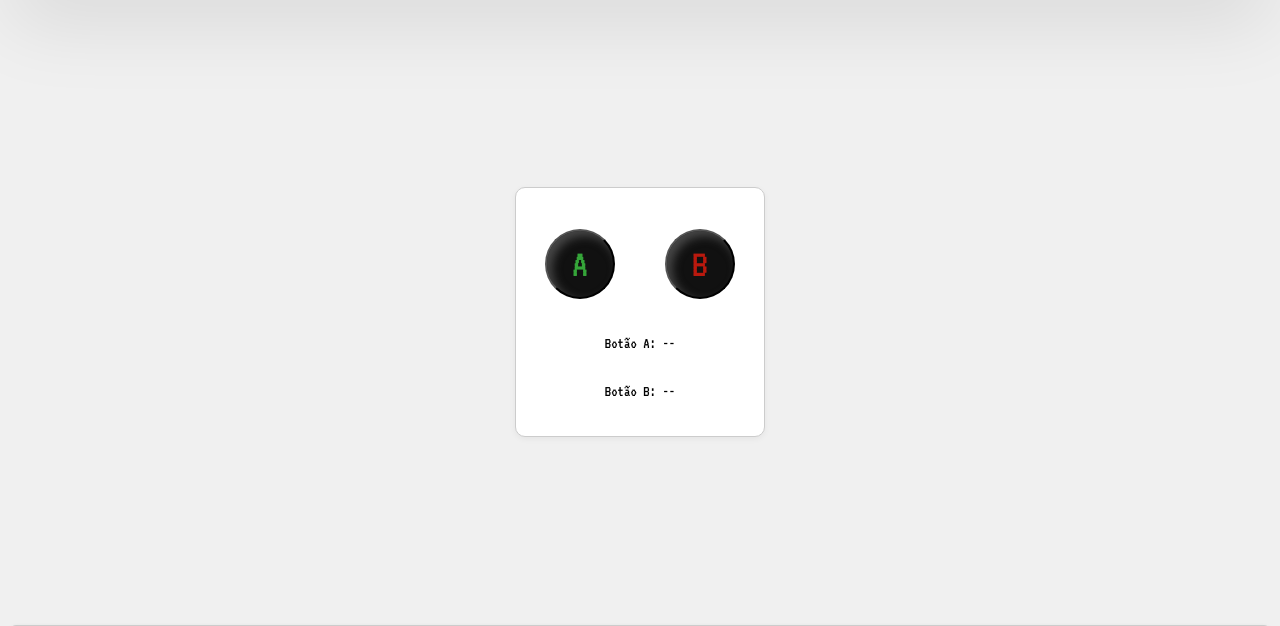
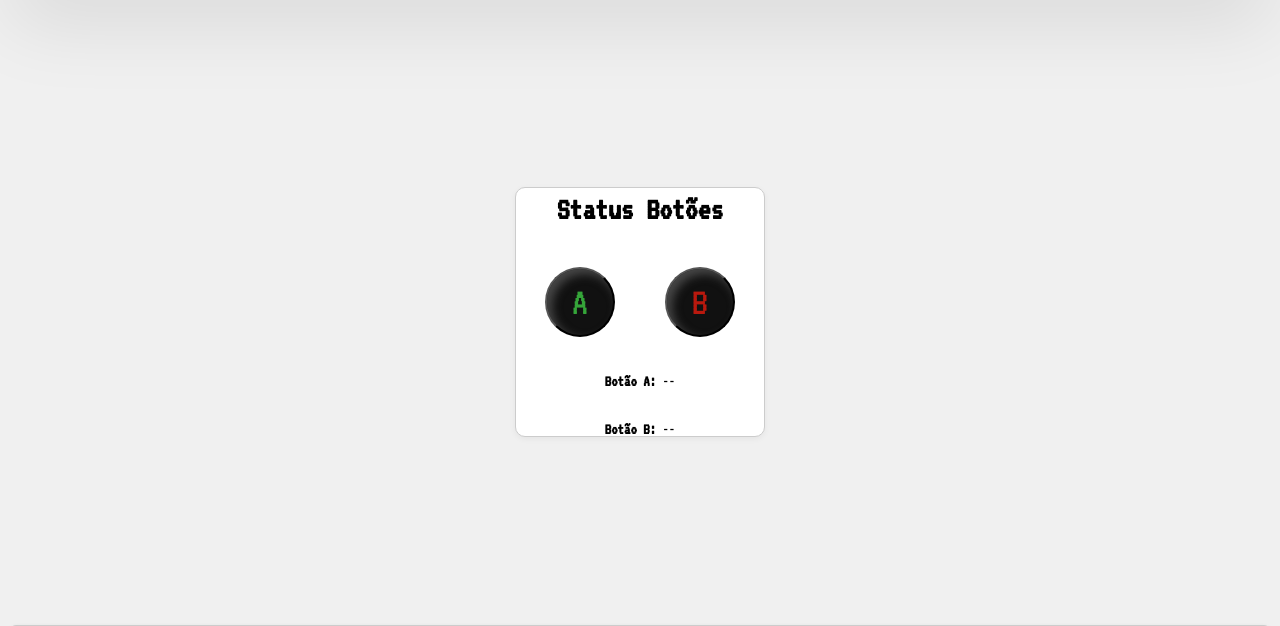
Before and after one commit to LincolnMatheus97/Api-Iot-RSE, a Flask app: page /dashboard/botoes in a window 1280 px wide. Shown: the part 85-711 px from the top of the page. Run offline with Flask 3, Linux system fonts and the light colour scheme; some libraries are stand-ins or nearby versions.

Commit message:
:truck: chore: Atualiza html do dashboard/botoes

```diff
--- a/templates/botoes.html
+++ b/templates/botoes.html
@@ -13,13 +13,14 @@
     <br>
     <main>
         <div class="box">
+            <h1>Status Botões</h1>
             <div class="botoes">
                 <button id="botao-A" class="botao A">A</button>
                 <button id="botao-B" class="botao B">B</button>
              </div>
 
-             <p>Botão A: <span id="status_botao_a">--</span></p>
-             <p>Botão B: <span id="status_botao_b">--</span></p>
+             <p><strong>Botão A: </strong><span id="status_botao_a">--</span></p>
+             <p><strong>Botão B: </strong><span id="status_botao_b">--</span></p>
         </div>
     </main>
     <br>
```
